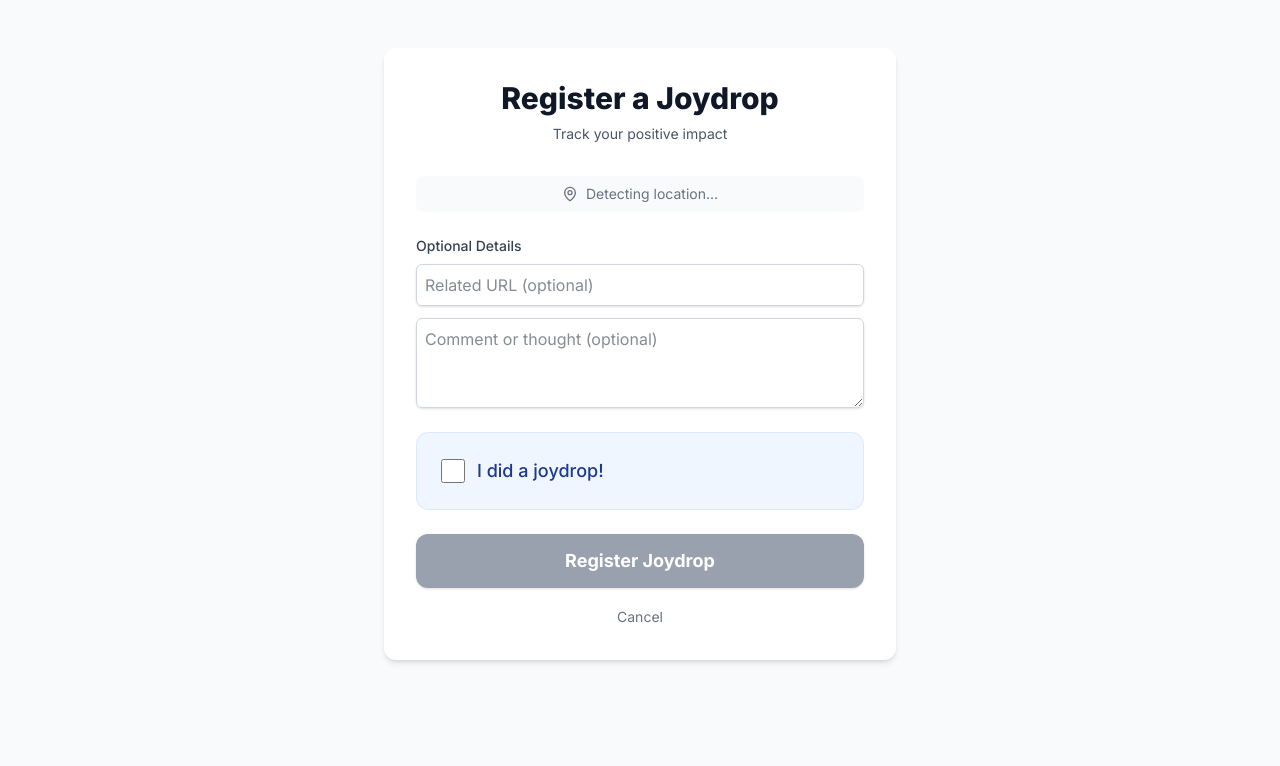
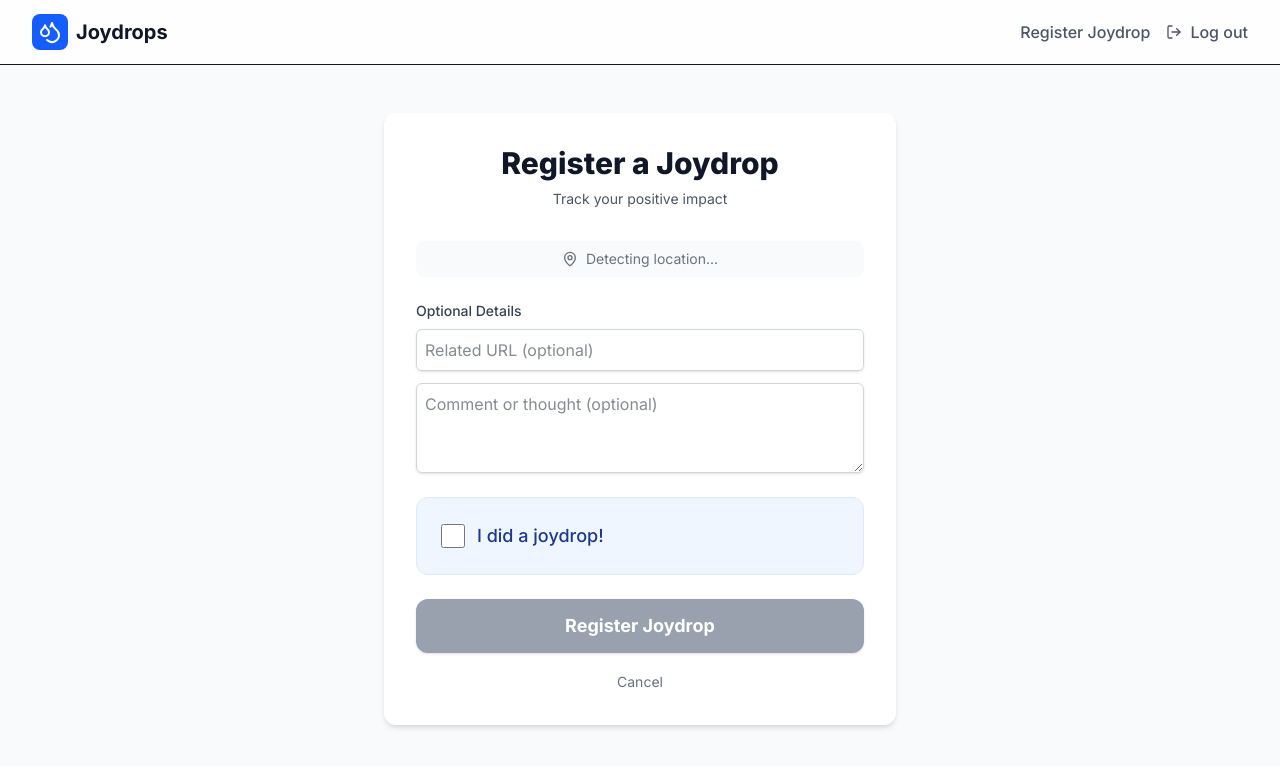
Before and after one commit to smatterings88/joydrops-tracker, a Next.js app: page /register-joydrop in a window 1280 px wide. Shown: the top 766 px of the page. Built offline with nearby package versions, Linux system fonts and the light colour scheme; no server answers; the database is empty; sample sign-in values are in the browser's storage.

Commit message:
Add logout functionality - create Navbar and ProfileHeader components with logout links

```diff
--- a/src/app/[slug]/page.tsx
+++ b/src/app/[slug]/page.tsx
@@ -5,6 +5,7 @@ import { adminDb } from '@/lib/firebaseAdmin';
 import { JoydropCounter } from '@/components/JoydropCounter';
 import { TierIndicator } from '@/components/TierIndicator';
 import { OrganizationMemberList } from '@/components/OrganizationMemberList';
+import { ProfileHeader } from '@/components/ProfileHeader';
 import { MapPin, Building2, User } from 'lucide-react';
 
 // Force dynamic rendering - don't statically generate this route
@@ -64,14 +65,9 @@ export default async function ProfilePage({ params }: PageProps) {
     const isOrg = profile.userType === 'organization';
 
     return (
-        <div className="min-h-screen bg-gray-50 pb-20">
-            {/* Header / Nav Placeholder */}
-            <div className="bg-white border-b shadow-sm sticky top-0 z-10 px-4 py-3 flex justify-between items-center">
-                <Link href="/" className="font-bold text-xl text-gray-900">Joydrops</Link>
-                <Link href="/register-joydrop" className="bg-blue-600 text-white px-4 py-2 rounded-lg text-sm font-medium hover:bg-blue-700 transition-colors">
-                    Register Joydrop
-                </Link>
-            </div>
+            <div className="min-h-screen bg-gray-50 pb-20">
+            {/* Header / Nav */}
+            <ProfileHeader />
 
             <div className="max-w-4xl mx-auto px-4 sm:px-6 lg:px-8 py-8 space-y-6">
 
--- a/src/app/page.tsx
+++ b/src/app/page.tsx
@@ -1,30 +1,12 @@
 import Link from 'next/link';
-import { Droplets, ArrowRight, ShieldCheck, Trophy, Users } from 'lucide-react';
+import { ArrowRight, ShieldCheck, Trophy, Users } from 'lucide-react';
+import { Navbar } from '@/components/Navbar';
 
 export default function Home() {
   return (
     <div className="min-h-screen bg-white">
       {/* Navigation */}
-      <nav className="border-b bg-white/80 backdrop-blur-md sticky top-0 z-50">
-        <div className="max-w-7xl mx-auto px-4 sm:px-6 lg:px-8">
-          <div className="flex justify-between items-center h-16">
-            <div className="flex items-center gap-2">
-              <div className="bg-blue-600 p-1.5 rounded-lg">
-                <Droplets className="h-6 w-6 text-white" />
-              </div>
-              <span className="font-bold text-xl text-gray-900">Joydrops</span>
-            </div>
-            <div className="flex items-center gap-4">
-              <Link href="/login" className="text-gray-600 hover:text-gray-900 font-medium">
-                Log in
-              </Link>
-              <Link href="/register" className="bg-gray-900 text-white px-4 py-2 rounded-lg font-medium hover:bg-black transition-colors">
-                Get Started
-              </Link>
-            </div>
-          </div>
-        </div>
-      </nav>
+      <Navbar />
 
       {/* Hero Section */}
       <div className="relative overflow-hidden pt-16 pb-24">
--- a/src/app/register-joydrop/page.tsx
+++ b/src/app/register-joydrop/page.tsx
@@ -4,6 +4,7 @@ import React, { useState, useEffect } from 'react';
 import { useAuth } from '@/contexts/AuthContext';
 import { useRouter } from 'next/navigation';
 import { TierIndicator } from '@/components/TierIndicator';
+import { Navbar } from '@/components/Navbar';
 import { MapPin, Loader2, CheckCircle2 } from 'lucide-react';
 
 export default function RegisterJoydropPage() {
@@ -142,8 +143,10 @@ export default function RegisterJoydropPage() {
     }
 
     return (
-        <div className="min-h-screen bg-gray-50 py-12 px-4 sm:px-6 lg:px-8">
-            <div className="max-w-lg w-full mx-auto bg-white rounded-xl shadow-md p-8">
+        <div className="min-h-screen bg-gray-50">
+            <Navbar />
+            <div className="py-12 px-4 sm:px-6 lg:px-8">
+                <div className="max-w-lg w-full mx-auto bg-white rounded-xl shadow-md p-8">
                 <div className="text-center mb-8">
                     <h2 className="text-3xl font-extrabold text-gray-900">Register a Joydrop</h2>
                     <p className="mt-2 text-sm text-gray-600">Track your positive impact</p>
@@ -203,6 +206,7 @@ export default function RegisterJoydropPage() {
                 <div className="mt-4 text-center">
                     <button onClick={() => router.back()} className="text-sm text-gray-500 hover:text-gray-700">Cancel</button>
                 </div>
+                </div>
             </div>
         </div>
     );
--- /dev/null
+++ b/src/components/Navbar.tsx
@@ -0,0 +1,67 @@
+"use client";
+
+import Link from 'next/link';
+import { useAuth } from '@/contexts/AuthContext';
+import { useRouter } from 'next/navigation';
+import { Droplets, LogOut } from 'lucide-react';
+
+export function Navbar() {
+    const { user, userProfile, logout } = useAuth();
+    const router = useRouter();
+
+    const handleLogout = async () => {
+        await logout();
+        router.push('/');
+    };
+
+    return (
+        <nav className="border-b bg-white/80 backdrop-blur-md sticky top-0 z-50">
+            <div className="max-w-7xl mx-auto px-4 sm:px-6 lg:px-8">
+                <div className="flex justify-between items-center h-16">
+                    <Link href="/" className="flex items-center gap-2">
+                        <div className="bg-blue-600 p-1.5 rounded-lg">
+                            <Droplets className="h-6 w-6 text-white" />
+                        </div>
+                        <span className="font-bold text-xl text-gray-900">Joydrops</span>
+                    </Link>
+                    <div className="flex items-center gap-4">
+                        {user ? (
+                            <>
+                                {userProfile?.slug && (
+                                    <Link
+                                        href={`/${userProfile.slug}`}
+                                        className="text-gray-600 hover:text-gray-900 font-medium"
+                                    >
+                                        My Profile
+                                    </Link>
+                                )}
+                                <Link
+                                    href="/register-joydrop"
+                                    className="text-gray-600 hover:text-gray-900 font-medium"
+                                >
+                                    Register Joydrop
+                                </Link>
+                                <button
+                                    onClick={handleLogout}
+                                    className="flex items-center gap-2 text-gray-600 hover:text-gray-900 font-medium"
+                                >
+                                    <LogOut className="h-4 w-4" />
+                                    Log out
+                                </button>
+                            </>
+                        ) : (
+                            <>
+                                <Link href="/login" className="text-gray-600 hover:text-gray-900 font-medium">
+                                    Log in
+                                </Link>
+                                <Link href="/register" className="bg-gray-900 text-white px-4 py-2 rounded-lg font-medium hover:bg-black transition-colors">
+                                    Get Started
+                                </Link>
+                            </>
+                        )}
+                    </div>
+                </div>
+            </div>
+        </nav>
+    );
+}
--- /dev/null
+++ b/src/components/ProfileHeader.tsx
@@ -0,0 +1,43 @@
+"use client";
+
+import Link from 'next/link';
+import { useAuth } from '@/contexts/AuthContext';
+import { useRouter } from 'next/navigation';
+import { LogOut } from 'lucide-react';
+
+export function ProfileHeader() {
+    const { user, logout } = useAuth();
+    const router = useRouter();
+
+    const handleLogout = async () => {
+        await logout();
+        router.push('/');
+    };
+
+    return (
+        <div className="bg-white border-b shadow-sm sticky top-0 z-10 px-4 py-3 flex justify-between items-center">
+            <Link href="/" className="font-bold text-xl text-gray-900">Joydrops</Link>
+            <div className="flex items-center gap-3">
+                {user && (
+                    <>
+                        <Link href="/register-joydrop" className="bg-blue-600 text-white px-4 py-2 rounded-lg text-sm font-medium hover:bg-blue-700 transition-colors">
+                            Register Joydrop
+                        </Link>
+                        <button
+                            onClick={handleLogout}
+                            className="flex items-center gap-2 text-gray-600 hover:text-gray-900 px-3 py-2 rounded-lg text-sm font-medium hover:bg-gray-100 transition-colors"
+                        >
+                            <LogOut className="h-4 w-4" />
+                            Log out
+                        </button>
+                    </>
+                )}
+                {!user && (
+                    <Link href="/register-joydrop" className="bg-blue-600 text-white px-4 py-2 rounded-lg text-sm font-medium hover:bg-blue-700 transition-colors">
+                        Register Joydrop
+                    </Link>
+                )}
+            </div>
+        </div>
+    );
+}
```
